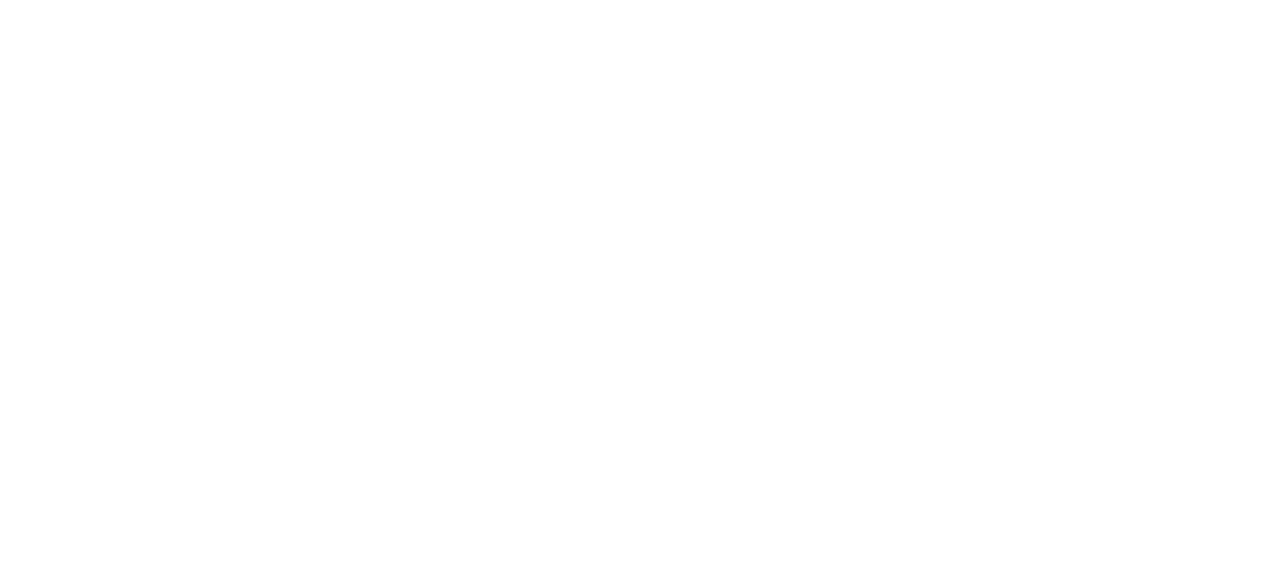
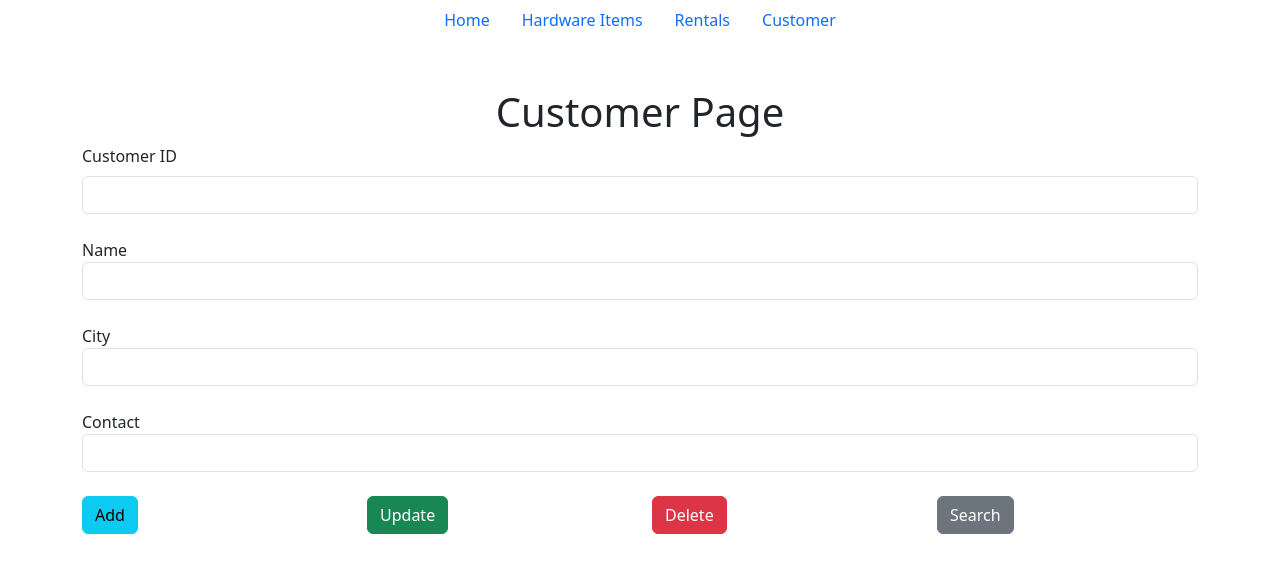
Before and after one commit to userLahiru123/rental-management-system-front-end, an Angular app: page /customer in a window 1280 px wide. Before the commit this address led to /. Shown: the top 572 px of the page. Built offline with nearby package versions, Linux system fonts and the light colour scheme.

Commit message:
customer ui design

```diff
--- a/src/app/app.routes.ts
+++ b/src/app/app.routes.ts
@@ -2,6 +2,7 @@
 import { HomeComponent } from './pages/home/home.component';
 import { ItemComponent } from './pages/item/item.component';
 import { RentalComponent } from './pages/rental/rental.component';
+import { CustomerComponent } from './pages/customer/customer.component';
 
 export const routes: Routes = [
     {
@@ -16,4 +17,8 @@
         path:"rental",
         component: RentalComponent
     },
+    {
+        path:"customer",
+        component: CustomerComponent
+    },
 ];
--- a/src/app/component/nav/nav.component.html
+++ b/src/app/component/nav/nav.component.html
@@ -46,6 +46,12 @@
     </button>
   </li>
   <li class="nav-item">
-    <button class="nav-link disabled" aria-disabled="true">Disabled</button>
+    <button
+      class="nav-link"
+      [routerLink]="['/customer']"
+      routerLinkActive="router-link-active"
+    >
+      Customer
+    </button>
   </li>
 </ul>
--- /dev/null
+++ b/src/app/pages/customer/customer.component.html
@@ -0,0 +1,44 @@
+<app-nav></app-nav>
+<div class="container">
+  <div class="row text-center mt-lg-5">
+    <h1>Customer Page</h1>
+  </div>
+  <div class="row">
+    <div data-mdb-input-init class="form-outline">
+      <label class="form-label" for="typeNumber" placeholder="000"
+        >Customer ID</label
+      >
+      <input type="number" id="typeNumber" class="form-control" />
+    </div>
+
+    <div class="form-group mt-4">
+      <label for="exampleFormControlInput1">Name</label>
+      <input type="email" class="form-control" id="exampleFormControlInput1" />
+    </div>
+
+    <div class="form-group mt-4">
+        <label for="exampleFormControlInput1">City</label>
+        <input type="email" class="form-control" id="exampleFormControlInput1" />
+      </div>
+
+      <div class="form-group mt-4">
+        <label for="exampleFormControlInput1">Contact</label>
+        <input type="email" class="form-control" id="exampleFormControlInput1" />
+      </div>
+  </div>
+
+  <div class="row mt-4">
+    <div class="col-3">
+        <button class="btn btn-info">Add</button>
+    </div>
+    <div class="col-3 btn-">
+        <button class="btn btn-success">Update</button>
+    </div>
+    <div class="col-3">
+        <button class="btn btn-danger">Delete</button>
+    </div>
+    <div class="col-3">
+        <button class="btn btn-secondary">Search</button>
+    </div>
+  </div>
+</div>
```
Also changed, not shown: src/app/pages/customer/customer.component.ts (added, +13 -0 lines), src/app/pages/customer/customer.component.css (added), 1 other file (tests, documents, lock files or other folders).
